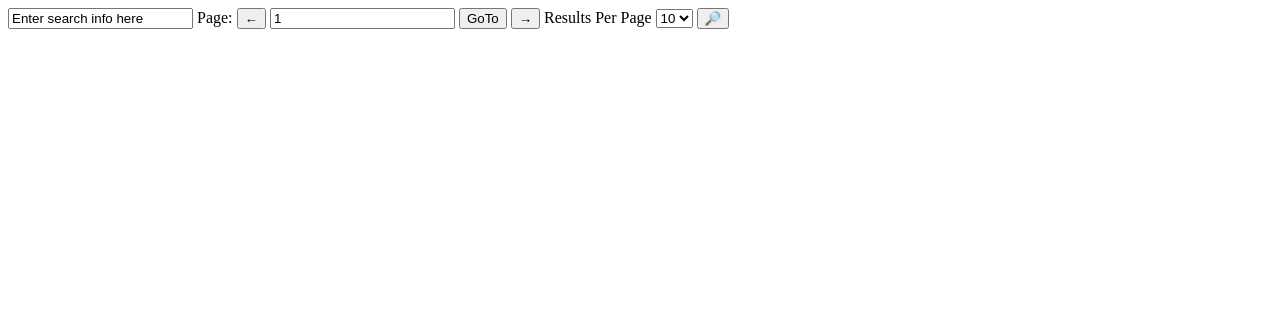
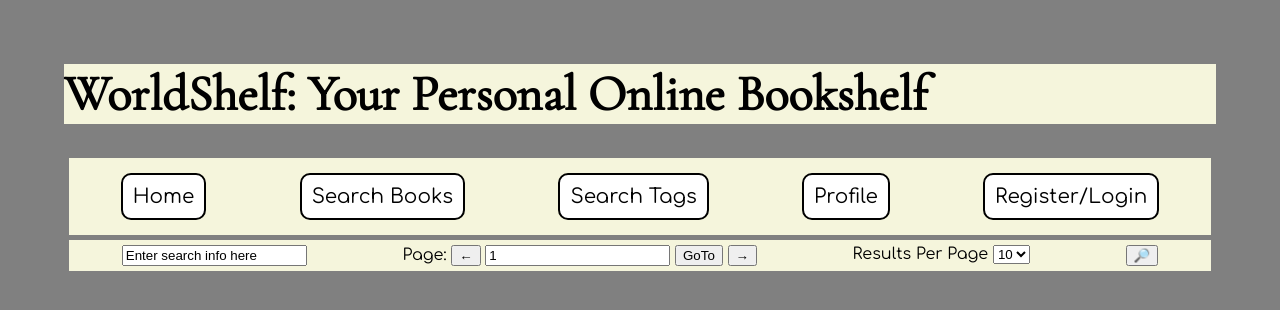
Before and after one commit to darrenmacomber/CapstoneProject, a Django app: page / in a window 1280 px wide. Shown: the top 310 px of the page. Run offline with Django 3.2, Linux system fonts and the light colour scheme.

Commit message:
Update 5/7

```diff
--- a/WorldShelf/APILibraryApp/models.py
+++ b/WorldShelf/APILibraryApp/models.py
@@ -8,6 +8,9 @@ class Author(models.Model):
         return self.name
 
 class Category(models.Model):
+    class Meta:
+        verbose_name = 'Category'
+        verbose_name_plural = 'Categories'
     name = models.CharField(max_length=200)
 
     def __str__(self):
--- /dev/null
+++ b/WorldShelf/APILibraryApp/static/APILibraryApp/basestyle.css
@@ -0,0 +1,68 @@
+@import url('https://fonts.googleapis.com/css?family=Cormorant+Garamond');
+@import url('https://fonts.googleapis.com/css?family=Comfortaa');
+
+<style>
+.header_bar > *{
+  background-color: beige;
+  font-family: 'Cormorant Garamond';
+}
+
+.title {
+  background-color: beige;
+  font-family: 'Cormorant Garamond';
+  font-size: 25px;
+}
+
+body {
+  background-color: grey;
+  font-family: 'Comfortaa';
+  margin: 5%;
+}
+
+.navigator_bar {
+  background-color: beige;
+  display: flex;
+  flex-direction: row;
+  flex-wrap: wrap;
+  justify-content: space-around;
+  margin: 5px;
+  padding: 5px;
+}
+
+#index_button {
+  background: white;
+  border-radius: 10px;
+  border: 2px solid black;
+  padding: 10px;
+  margin: 10px;
+  font-size: 20px;
+}
+
+.data_field > * {
+  background-color: beige;
+  display: flex;
+  flex-direction: column;
+  flex-wrap: nowrap;
+  justify-content: space-between;
+  padding: 10px;
+  margin: 10px;
+}
+
+#book_entry > .entry_field {
+  display: flex;
+  flex-direction: column;
+  flex-wrap: wrap;
+  justify-content: space-between;
+  margin: 5px;
+}
+
+#add_button {
+  background-color: white;
+  border-radius: 10px;
+  font-family: 'Comfortaa';
+  font-size: 18px;
+  margin: 2px;
+  padding: 5px;
+}
+
+</style>
--- a/WorldShelf/APILibraryApp/templates/APILibraryApp/index.html
+++ b/WorldShelf/APILibraryApp/templates/APILibraryApp/index.html
@@ -1,20 +1,22 @@
-<!DOCTYPE html>
-<html lang="en" dir="ltr">
-  <head>
-    <meta charset="utf-8">
-    <title></title>
-     <script src="https://unpkg.com/axios/dist/axios.min.js"></script>
-     <script src="https://cdn.jsdelivr.net/npm/vue/dist/vue.js"></script>
-  </head>
+{% extends "APILibraryApp/navigator.html" %}
+<html>
+{% load static %}
+{% block index_content %}
   <body>
+    <link rel="stylesheet" type="text/css" href="{% static 'APILibraryApp/basestyle.css' %}">
     <div id="APILibrary">
-      <div id="search_navigator">
+      <div class="navigator_bar" id="search_bar">
+        <div class="container" id="navigator_input">
           <input type="text" v-model="search_books" v-on:keydown.enter="resetLookup"></input>
+        </div>
+        <div class="container" id="navigator_input">
           <span>Page:</span>
           <button v-on:click="pageBack">←</button>
           <input type="number" v-model="page"/></input>
           <button v-on:click="lookup">GoTo</button>
           <button v-on:click="pageForward">→</button>
+        </div>
+        <div class="container" id="navigator_input">
           <span>Results Per Page</span>
           <select v-model="resultsPerPage"/>
             <option>5</option>
@@ -22,25 +24,30 @@
             <option>20</option>
             <option>50</option>
           </select>
+        </div>
+        <div class="button" id="search_button">
           <button v-on:click="resetLookup">🔎</button>
         </div>
-      <div id="book_data">
-        <div v-for="item in items">
-          <div><img v-bind:src="item.thumbnail"/></div>
-          <div><a>ID: [[item.bookID]]</a></div>
-          <div><a>Title: [[ item.title ]]</a></div>
-          <div><a>Author: <span v-for="author in item.authors">[[ author ]] </span></a></div>
-          <div><a>Languages: [[ item.languages ]]</a></div>
-          <div><a>Pages: [[ item.page_count ]]</a></div>
-          <div><a>Published: [[ item.publish_date ]]</a></div>
-          <div><a>Publisher: [[ item.publisher ]]</a></div>
-          <div><a>ISBN: <span v-for="isbn in item.isbn_array">[[ isbn.identifier ]] </span></a></div>
-          <div><a>Ebook: [[ item.is_ebook ]]</a></div>
-          <div><a>Categories: [[ item.categories ]]</a></div>
-          <div><a>User Tags: <span v-for="tag in item.user_tags">[[ tag ]]</span></div>
-          <div><a>Description:<br> [[ item.description ]]</a></div>
-          <button v-on:click="saveThis(item)">Add Book to MyShelf</button>
-          <hr/>
+      </div>
+      <div class="data_field" id="book_data">
+        <div class="container" id="book_entry" v-for="item in items">
+          <div class="image"><img v-bind:src="item.thumbnail"/></div>
+          <div class="entry_field"><a>ID: [[item.bookID]]</a></div>
+          <div class="entry_field"><a>Title: [[ item.title ]]</a></div>
+          <div class="entry_field"><a>Author: <span v-for="author in item.authors">[[ author ]] </span></a></div>
+          <div class="entry_field"><a>Languages: [[ item.languages ]]</a></div>
+          <div class="entry_field"><a>Pages: [[ item.page_count ]]</a></div>
+          <div class="entry_field"><a>Published: [[ item.publish_date ]]</a></div>
+          <div class="entry_field"><a>Publisher: [[ item.publisher ]]</a></div>
+          <div class="entry_field"><a>ISBN: <span v-for="isbn in item.isbn_array">[[ isbn.identifier ]] </span></a></div>
+          <div class="entry_field"><a>Ebook: [[ item.is_ebook ]]</a></div>
+          <div class="entry_field"><a>Categories: <span v-for="tag in item.category_tags">[[ tag ]]</span></a></div>
+          <div class="entry_field"><a>User Tags: <span v-for="tag in item.user_tags">[[ tag ]]</span></a></div>
+          <div class="entry_field"><a>Description:<br> [[ item.description ]]</a></div>
+          <div class="container" id="add_container">
+            <button class="button" id="add_button" v-on:click="saveThis(item)">Add Book to MyShelf </button>
+          </div>
+          <div><hr/></div>
         </div>
       </div>
     </div>
@@ -72,6 +79,13 @@
             this.lookup()
           },
 
+          checkValue: function(value) {
+            if (!value) {
+              return ''
+            }
+            return value
+          },
+
           lookup: function() {
             let url = "https://www.googleapis.com/books/v1/volumes?"
             let startIndex = (this.page - 1)*this.resultsPerPage
@@ -92,8 +106,11 @@
                 let authors = data.items[i].volumeInfo.authors
                 let languages = data.items[i].volumeInfo.language
                 let page_count = data.items[i].volumeInfo.pageCount
+                page_count = this.checkValue(page_count)
                 let publish_date = data.items[i].volumeInfo.publishedDate
+                publish_date = this.checkValue(publish_date)
                 let publisher = data.items[i].volumeInfo.publisher
+                publisher = this.checkValue(publisher)
                 let isbn_array = data.items[i].volumeInfo.industryIdentifiers
                 // let isbn_string = isbn_array.map(x => )
                 let ebook = data.items[i].saleInfo.isEbook
@@ -101,15 +118,13 @@
                 if (ebook)
                   is_ebook = 'Yes'
                 let category_tags = data.items[i].volumeInfo.categories
-                  let categories = ''
-                  if (data.items[i].volumeInfo.categories)
-                    categories = data.items[i].volumeInfo.categories.join(', ')
-                  let user_tags = []
-                  if (data.user_tags == [])
-                    data.user_tags = ''
+                let user_tags = data.user_tags
                 //usertag function goes here//
                 let description = data.items[i].volumeInfo.description
-                  let thumbnail = data.items[i].volumeInfo.imageLinks.thumbnail
+                description = this.checkValue(description)
+                let thumbnail = ''
+                if (data.items[i].volumeInfo.imageLinks)
+                  thumbnail = data.items[i].volumeInfo.imageLinks.thumbnail
                 this.items.push({
                   bookID: bookID,
                   title: title,
@@ -122,7 +137,6 @@
                   ebook: ebook,
                   is_ebook: is_ebook,
                   category_tags: category_tags,
-                    categories: categories,
                   user_tags: user_tags,
                   description: description,
                   thumbnail: thumbnail,
@@ -153,15 +167,19 @@
             }
             axios.post("{% url 'APILibraryApp:saveBook' %}", data, config).then(function(response) {
               console.log(response.data)
+
+              if (response.data == 'failure') {
+                alert('Please log in.')
+              } else if (response.data == 'already added') {
+                alert('Already added.')
+              } else {
+                alert('Successfully added.')
+              }
             })
           },
-            // save_book: function(book) {
-            //   axios.post().then(function(response) {
-            //
-            //   })
-            // }
         }
       })
     </script>
   </body>
+{% endblock %}
 </html>
--- /dev/null
+++ b/WorldShelf/APILibraryApp/templates/APILibraryApp/navigator.html
@@ -0,0 +1,36 @@
+<!DOCTYPE html>
+  <html lang="en" dir="ltr">
+    <head>
+      <meta charset="utf-8">
+      <title>WorldShelf</title>
+      <script src="https://unpkg.com/axios/dist/axios.min.js"></script>
+      <script src="https://cdn.jsdelivr.net/npm/vue/dist/vue.js"></script>
+    </head>
+    <header>
+      <div class="container" id="header_bar">
+        <div class="title">
+          <h1>WorldShelf: Your Personal Online Bookshelf</h1>
+        </div>
+        <div class="navigator_bar" id="index_bar">
+          <div class="container" id="index_button">
+            <span><a>Home</a></span>
+          </div>
+          <div class="container" id="index_button">
+            <span><a>Search Books</a></span>
+          </div>
+          <div class="container" id="index_button">
+            <span><a>Search Tags</a></span>
+          </div>
+          <div class="container" id="index_button">
+            <span><a>Profile</a></span>
+          </div>
+          <div class="container" id="index_button">
+            <span><a>Register/Login</a></span>
+          </div>
+        </div>
+      </div>
+    </header>
+    <body>
+    {% block index_content %}{% endblock %}
+  </body>
+  </html>
--- a/WorldShelf/APILibraryApp/views.py
+++ b/WorldShelf/APILibraryApp/views.py
@@ -8,9 +8,13 @@ def index(request):
     return render(request, 'APILibraryApp/index.html')
 
 def saveBook(request):
+    if not request.user.is_authenticated:
+        return HttpResponse('failure')
     data = json.loads(request.body)
     print(data)
     bookID = data['bookID']
+    if Book.objects.filter(bookID = bookID).exists():
+        return HttpResponse('already added')
     title = data['title']
     languages = data['languages']
     page_count = data['page_count']
@@ -34,4 +38,4 @@ def saveBook(request):
     for category in category_array:
         category, created = Category.objects.get_or_create(name=category)
         book.category_tags.add(category)
-    return HttpResponse('ok')
+    return HttpResponse('success')
```
Also changed, not shown: WorldShelf/APILibraryApp/migrations/0005_auto_20190507_1018.py (added), WorldShelf/APILibraryApp/migrations/0006_auto_20190507_1023.py (added). Lines whose indentation alone changed are shown as unchanged.
